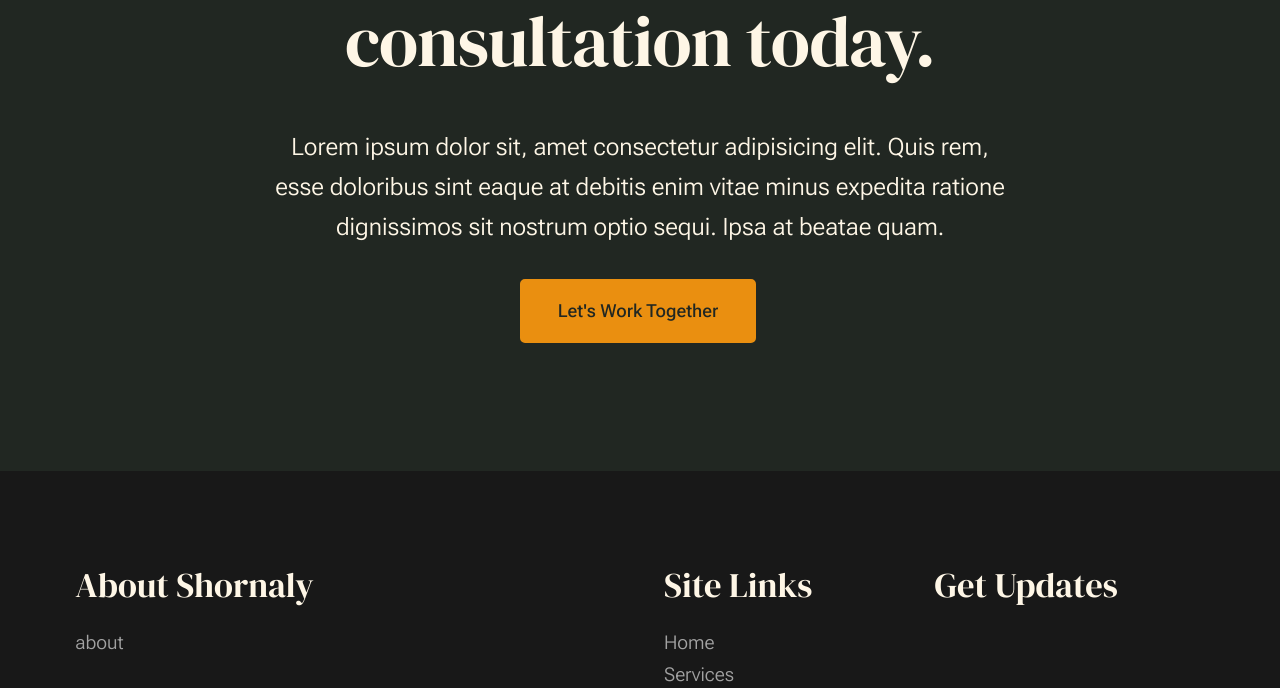
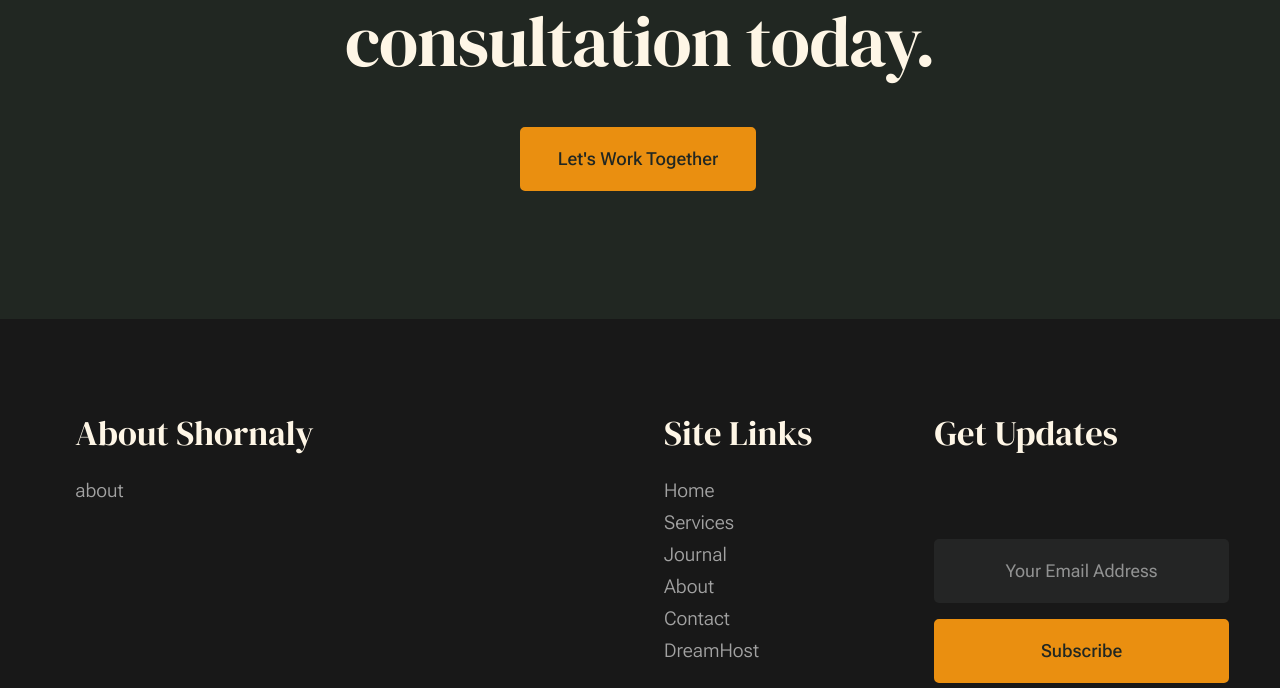
Before and after one commit to askim-ridoy/x1, a plain HTML site: page index.html in a window 1280 px wide. Shown: the part 4800-5488 px from the top of the page. Drawn offline with Linux system fonts and the light colour scheme.

Commit message:
Add files via upload

```diff
--- a/index.html
+++ b/index.html
@@ -322,9 +322,7 @@
                         <h2 class="text-display-title">
                         Get started with a consultation today.
                         </h2>
-                        <p class="lead">
-                        Lorem ipsum dolor sit, amet consectetur adipisicing elit. Quis rem, esse doloribus sint eaque at debitis enim vitae minus expedita ratione dignissimos sit nostrum optio sequi. Ipsa at beatae quam.
-                        </p>
+
                         <a href="contact.html" class="btn btn--primary">Let's Work Together</a>
                     </div>
 
@@ -363,8 +361,8 @@
                 <div class="xl-3 lg-6 md-12 tab-12 s-footer__block s-footer__newsletter">
                     <h3>Get Updates</h3>
 
-                    <p>
-                    &nbsp; </p>
+                    <p>&nbsp;
+                     </p>
 
                     <div class="subscribe-form">
                         <form id="mc-form" class="mc-form">
```
